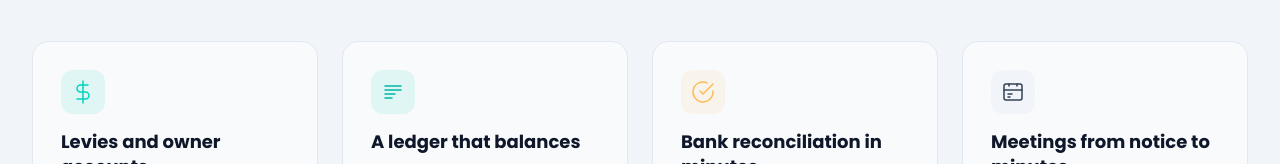
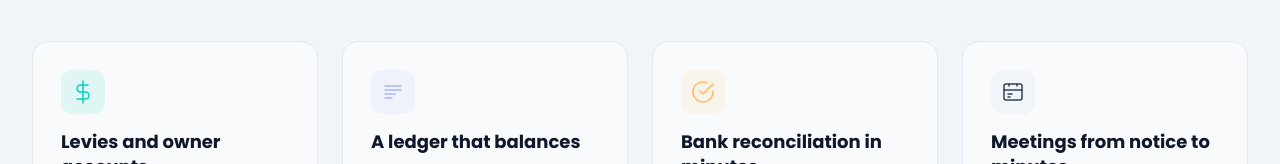
Before and after one commit to 2prnpmb84y-hash/strataverze, a Next.js app: page / in a window 1280 px wide. Shown: the part 1194-1358 px from the top of the page. Built offline with nearby package versions, Linux system fonts and the light colour scheme.

Commit message:
style: change ledger icon colour to purple/lavender
Update the A ledger that balances feature icon from teal to lavender.

Co-Authored-By: Claude Opus 4.6 <noreply@anthropic.com>
Claude-Session: https://claude.ai/code/session_01PSWYKHNnQQMJ3Lbheq2Yut

```diff
--- a/src/app/page.tsx
+++ b/src/app/page.tsx
@@ -27,8 +27,8 @@ const platformCapabilities = [
     title: "A ledger that balances",
     description:
       "Double-entry accounts by fund, monthly periods you can close and lock, budgets against actuals, trial balance and the reports an accountant expects.",
-    iconColor: "text-brand-teal-dark",
-    iconBg: "bg-brand-teal/10",
+    iconColor: "text-brand-lavender",
+    iconBg: "bg-brand-lavender/10",
     icon: (
       <svg width="24" height="24" viewBox="0 0 24 24" fill="none" stroke="currentColor" strokeWidth="1.5" strokeLinecap="round" strokeLinejoin="round" aria-hidden="true">
         <path d="M4 6h16M4 10h16M4 14h10M4 18h7" />
```
